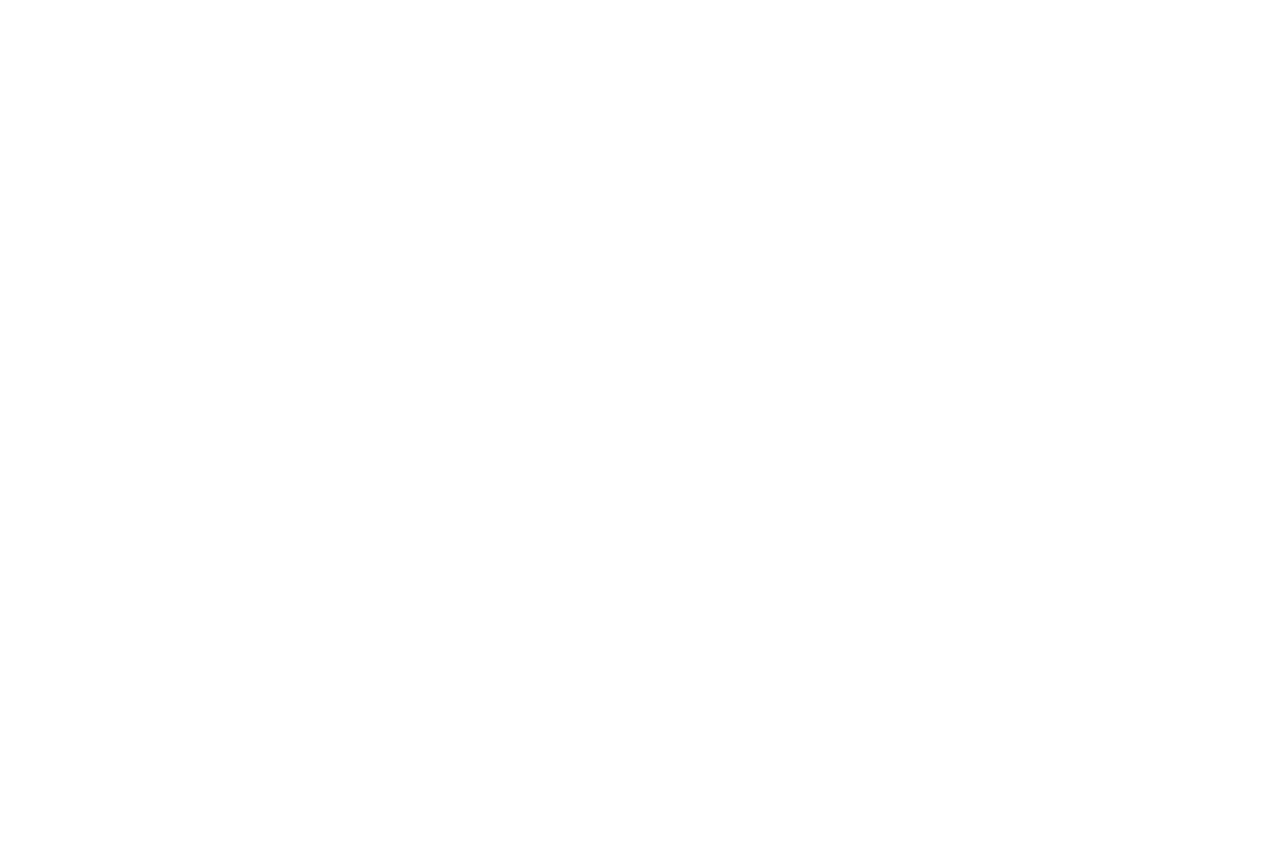
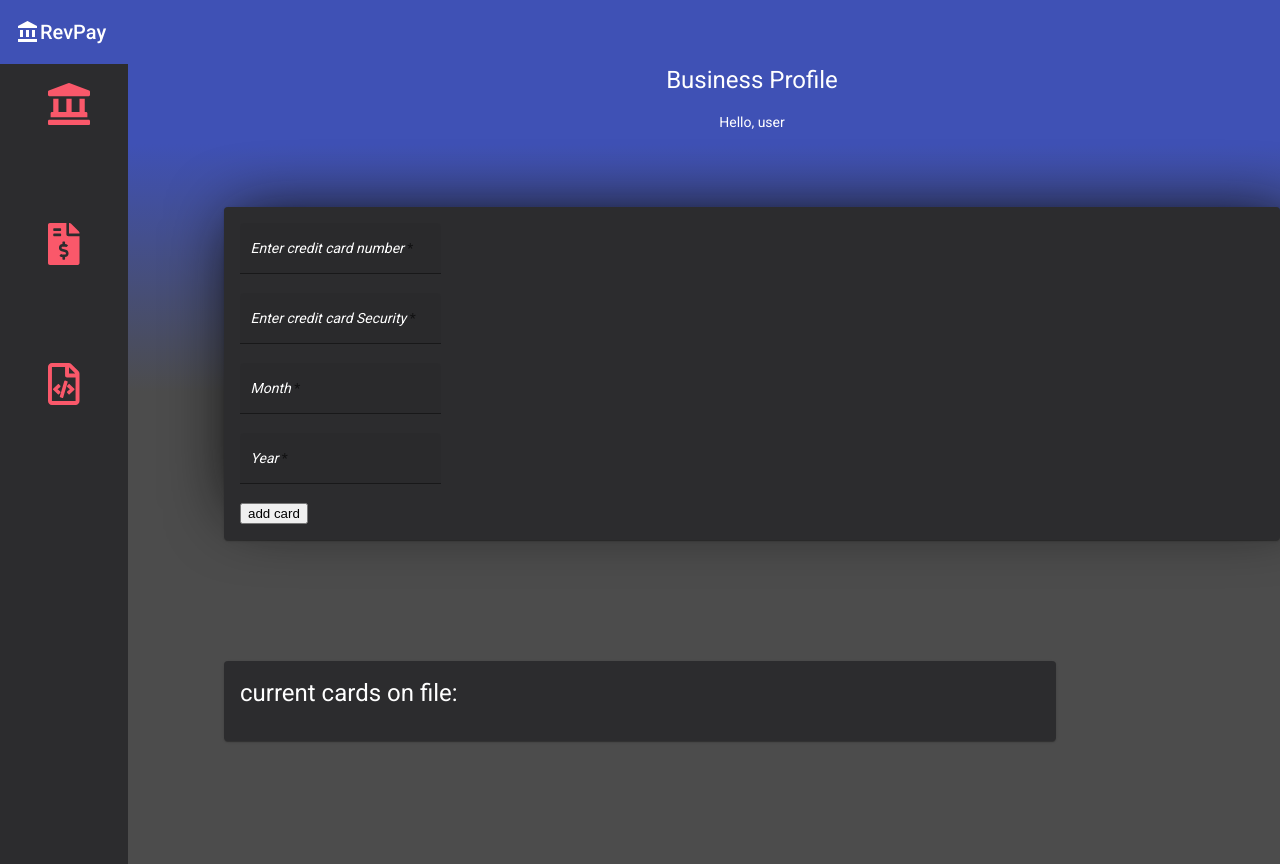
Before and after one commit to mdiazelt/RevPay-Banking-Project, an Angular app in the folder frontend/: page /business in a window 1280 px wide. Before the commit the page ends 800 px from the top, so only its background shows below. Built offline with nearby package versions, Linux system fonts and the light colour scheme.

Commit message:
last minute changes

```diff
--- a/frontend/src/app/components/business-account/business-account.component.css
+++ b/frontend/src/app/components/business-account/business-account.component.css
@@ -112,3 +112,7 @@ mat-label{
 .credit-info-list{
   color: wheat;
 }
+
+.bus_header {
+  color: white;
+}
--- a/frontend/src/app/components/business-account/business-account.component.html
+++ b/frontend/src/app/components/business-account/business-account.component.html
@@ -29,7 +29,7 @@
             <div class="bus-header-div">
                 <header class="bus_header">
                     <h1>Business Profile</h1>
-                    <p>hello, user</p>
+                    <p>Hello, user</p>
                 </header>
             </div>
 
--- a/frontend/src/app/components/personal-account/personal-account.component.html
+++ b/frontend/src/app/components/personal-account/personal-account.component.html
@@ -66,6 +66,7 @@
                 </button>
             </mat-card-actions>
             <p *ngIf="addCard">Your card has been added!</p>
+            </mat-card>
         </form>
         <form [formGroup]="bankForm" class="form-container">
             <mat-card class="col-md-6">
@@ -111,14 +112,14 @@
             </mat-card>
         </form>
     </div>
-</section>
+<!-- >
 
 
 
         </mat-card>
 
-    </form>
-    <form [formGroup]="bankForm" class="form-container">
+    </form> -->
+    <!-- <form [formGroup]="bankForm" class="form-container">
         <mat-card class="col-md-6">
             <mat-card-header>
                 <mat-card-title>
@@ -156,7 +157,7 @@
             </mat-card-actions>
             <p *ngIf="addBank">Bank account successfully linked!</p>
         </mat-card>
-    </form>
+    </form> -->
 </section>
 <!-- <app-personal-wallet [savedCards]="savedCards"></app-personal-wallet> -->
 <!-- <section class="card">
--- a/frontend/src/app/services/personal-add-credit-card.service.ts
+++ b/frontend/src/app/services/personal-add-credit-card.service.ts
@@ -4,7 +4,7 @@ import { Observable } from 'rxjs';
 import { Card } from '../models/card';
 import { User } from '../models/user.model';
 
-const AUTH_API = "http://localhost:9000/";
+const AUTH_API = "/api";
 @Injectable({
   providedIn: 'root'
 })
```
